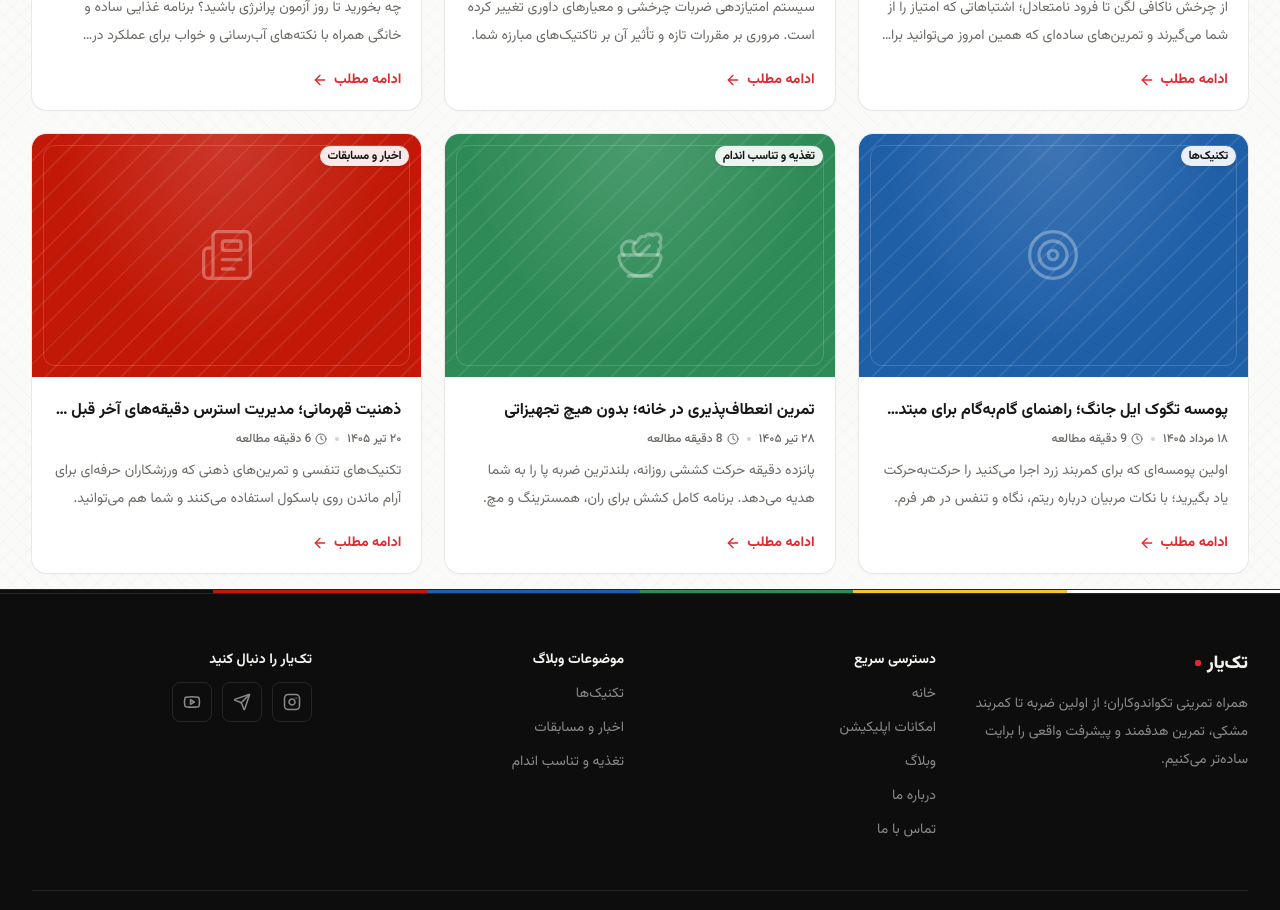
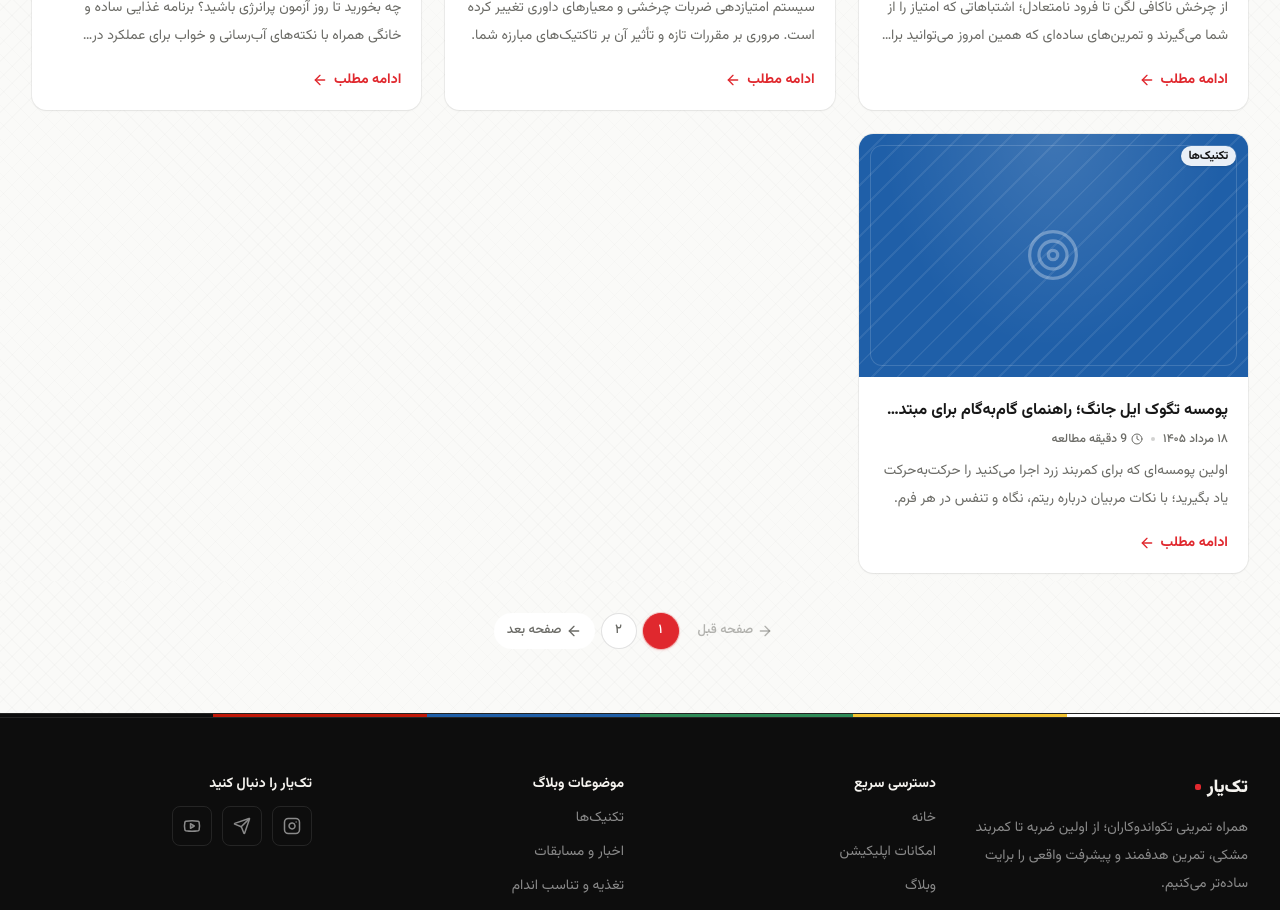
Before and after one commit to MostafaMemari/taekyar-web, a Next.js app: page /blog in a window 1280 px wide. Shown: the part 760-1670 px from the top of the page. Built offline with nearby package versions, Linux system fonts and the light colour scheme.

Commit message:
feat: implement pagination for blog posts with navigation controls

```diff
--- a/app/blog/page.tsx
+++ b/app/blog/page.tsx
@@ -1,8 +1,9 @@
 import type { Metadata } from "next";
 
 import { BlogHeader } from "@/components/blog/blog-header";
+import { BlogPagination } from "@/components/blog/pagination";
 import { CategoryFilter } from "@/components/blog/category-filter";
-import { BLOG_INDEX_LABELS } from "@/data/blog/index-page";
+import { BLOG_INDEX_LABELS, BLOG_PAGINATION } from "@/data/blog/index-page";
 import { PostGrid } from "@/components/blog/post-grid";
 import { Reveal } from "@/components/shared/reveal";
 import { Section } from "@/components/shared/section";
@@ -15,7 +16,7 @@ export const metadata: Metadata = {
 };
 
 interface BlogPageProps {
-  searchParams: Promise<{ category?: string }>;
+  searchParams: Promise<{ category?: string; page?: string }>;
 }
 
 function resolveCategory(value?: string): BlogCategoryName | null {
@@ -23,11 +24,27 @@ function resolveCategory(value?: string): BlogCategoryName | null {
   return (blogCategories as string[]).includes(value) ? (value as BlogCategoryName) : null;
 }
 
+function buildPageHref(activeCategory: BlogCategoryName | null, page: number): string {
+  const params = new URLSearchParams();
+  if (activeCategory) params.set("category", activeCategory);
+  if (page > 1) params.set("page", String(page));
+  const query = params.toString();
+  return query ? `/blog?${query}` : "/blog";
+}
+
 export default async function BlogPage({ searchParams }: BlogPageProps) {
-  const { category } = await searchParams;
+  const { category, page } = await searchParams;
   const activeCategory = resolveCategory(category);
 
   const posts = activeCategory ? blogPosts.filter((post) => post.category === activeCategory) : blogPosts;
+
+  const totalPages = Math.max(1, Math.ceil(posts.length / BLOG_PAGINATION.postsPerPage));
+  const currentPage = Math.min(Math.max(Number(page) || 1, 1), totalPages);
+  const visiblePosts = posts.slice(
+    (currentPage - 1) * BLOG_PAGINATION.postsPerPage,
+    currentPage * BLOG_PAGINATION.postsPerPage,
+  );
+  const hrefFor = (targetPage: number) => buildPageHref(activeCategory, targetPage);
 
   return (
     <>
@@ -41,14 +58,34 @@ export default async function BlogPage({ searchParams }: BlogPageProps) {
             <CategoryFilter activeCategory={activeCategory} />
             <p className="shrink-0 text-xs font-medium text-muted-foreground sm:text-[13px]">
               <span className="font-bold tabular-nums text-foreground">{toFaDigits(posts.length)}</span> {BLOG_INDEX_LABELS.resultsSuffix}
+              {totalPages > 1 && (
+                <>
+                  {" · "}
+                  صفحه {toFaDigits(currentPage)} از {toFaDigits(totalPages)}
+                </>
+              )}
             </p>
           </div>
         </Reveal>
       </Section>
 
-      <Section containerClassName="pt-6 sm:pt-7 lg:pt-8">
-        <PostGrid posts={posts} />
+      <Section containerClassName="pt-6 pb-2 sm:pt-7 lg:pt-8">
+        <PostGrid posts={visiblePosts} />
       </Section>
+
+      {totalPages > 1 ? (
+        <Section containerClassName="pb-12 pt-8 sm:pb-16">
+          <Reveal delay={160}>
+            <BlogPagination
+              currentPage={currentPage}
+              totalPages={totalPages}
+              hrefFor={hrefFor}
+            />
+          </Reveal>
+        </Section>
+      ) : (
+        <div className="pb-10" aria-hidden="true" />
+      )}
     </>
   );
 }
--- /dev/null
+++ b/components/blog/pagination.tsx
@@ -0,0 +1,111 @@
+import Link from "next/link";
+import { ArrowLeft, ArrowRight } from "lucide-react";
+
+import { BLOG_PAGINATION } from "@/data/blog/index-page";
+import { cn, toFaDigits } from "@/lib/utils";
+
+type PageItem = number | "dots";
+
+const chipBase =
+  "inline-flex h-9 min-w-9 items-center justify-center rounded-full border px-3 text-[13px] font-medium transition-colors focus-visible:outline-none focus-visible:ring-3 focus-visible:ring-ring/50";
+
+function pageChipClass(active: boolean) {
+  return cn(
+    chipBase,
+    active
+      ? "border-primary bg-primary text-white shadow-sm shadow-primary/20 ring-1 ring-primary/20"
+      : "border-border bg-card text-muted-foreground hover:border-primary/30 hover:text-foreground",
+  );
+}
+
+function pageItems(current: number, total: number): PageItem[] {
+  if (total <= 7) return Array.from({ length: total }, (_, index) => index + 1);
+
+  const wanted = new Set([1, 2, current - 1, current, current + 1, total - 1, total].filter((page) => page >= 1 && page <= total));
+  const sorted = [...wanted].sort((first, second) => first - second);
+
+  const items: PageItem[] = [];
+  let previous = 0;
+  for (const page of sorted) {
+    if (page - previous > 1) items.push("dots");
+    items.push(page);
+    previous = page;
+  }
+  return items;
+}
+
+interface EdgeLinkProps {
+  page: number | null;
+  hrefFor: (page: number) => string;
+  label: string;
+  ariaLabel: string;
+  rel: "prev" | "next";
+}
+
+function EdgeLink({ page, hrefFor, label, ariaLabel, rel }: EdgeLinkProps) {
+  const Icon = rel === "prev" ? ArrowRight : ArrowLeft;
+
+  if (page === null) {
+    return (
+      <span
+        aria-disabled="true"
+        className="inline-flex h-9 cursor-default items-center gap-1 rounded-full border border-transparent px-3 text-[13px] font-medium text-muted-foreground/50"
+      >
+        <Icon className="size-4" aria-hidden="true" />
+        {label}
+      </span>
+    );
+  }
+
+  return (
+    <Link
+      href={hrefFor(page)}
+      aria-label={ariaLabel}
+      rel={rel}
+      className={cn(chipBase, "gap-1 border-transparent bg-card text-muted-foreground hover:border-primary/30 hover:text-primary")}
+    >
+      <Icon className="size-4" aria-hidden="true" />
+      {label}
+    </Link>
+  );
+}
+
+interface BlogPaginationProps {
+  currentPage: number;
+  totalPages: number;
+  hrefFor: (page: number) => string;
+}
+
+export function BlogPagination({ currentPage, totalPages, hrefFor }: BlogPaginationProps) {
+  const prevPage = currentPage > 1 ? currentPage - 1 : null;
+  const nextPage = currentPage < totalPages ? currentPage + 1 : null;
+
+  return (
+    <nav aria-label={BLOG_PAGINATION.navLabel} className="flex flex-wrap justify-center">
+      <ul className="flex flex-wrap items-center gap-1.5">
+        <EdgeLink page={prevPage} hrefFor={hrefFor} label={BLOG_PAGINATION.prev} ariaLabel={BLOG_PAGINATION.prev} rel="prev" />
+
+        {pageItems(currentPage, totalPages).map((item, index) =>
+          item === "dots" ? (
+            <li key={`dots-${index}`} aria-hidden="true" className="px-1 text-muted-foreground">
+              …
+            </li>
+          ) : (
+            <li key={item}>
+              <Link
+                href={hrefFor(item)}
+                aria-current={item === currentPage ? "page" : undefined}
+                aria-label={`${BLOG_PAGINATION.goTo} ${toFaDigits(item)}`}
+                className={pageChipClass(item === currentPage)}
+              >
+                {toFaDigits(item)}
+              </Link>
+            </li>
+          ),
+        )}
+
+        <EdgeLink page={nextPage} hrefFor={hrefFor} label={BLOG_PAGINATION.next} ariaLabel={BLOG_PAGINATION.next} rel="next" />
+      </ul>
+    </nav>
+  );
+}
--- a/data/blog/index-page.ts
+++ b/data/blog/index-page.ts
@@ -27,3 +27,11 @@ export const BLOG_INDEX_LABELS = {
     "هنوز مقاله‌ای در این دسته‌بندی منتشر نشده؛ به‌زودی مطالب جدید اضافه می‌شود.",
   resultsSuffix: "مقاله",
 };
+
+export const BLOG_PAGINATION = {
+  postsPerPage: 4,
+  navLabel: "ناوبری صفحات وبلاگ",
+  prev: "صفحه قبل",
+  next: "صفحه بعد",
+  goTo: "رفتن به صفحه",
+} as const;
```
